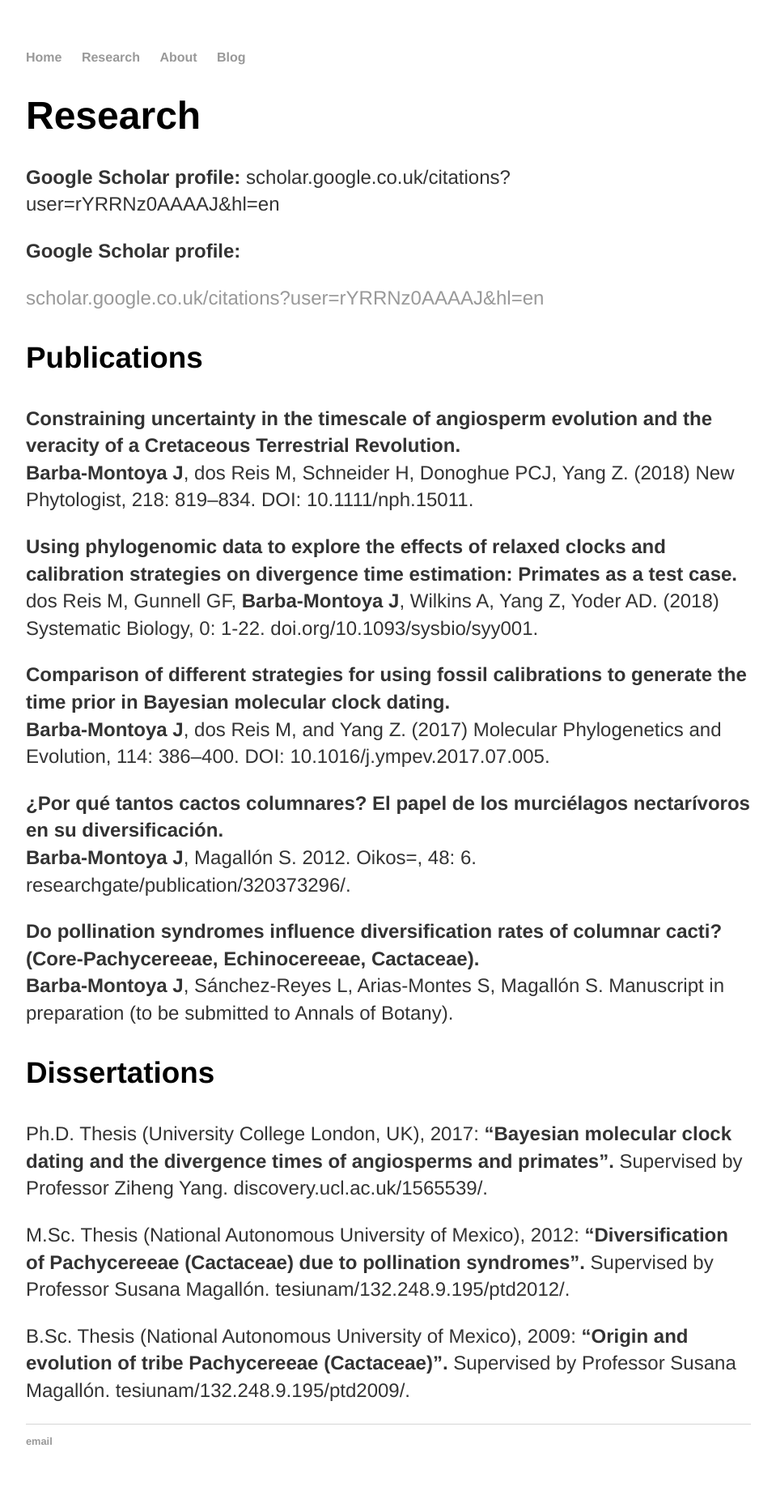
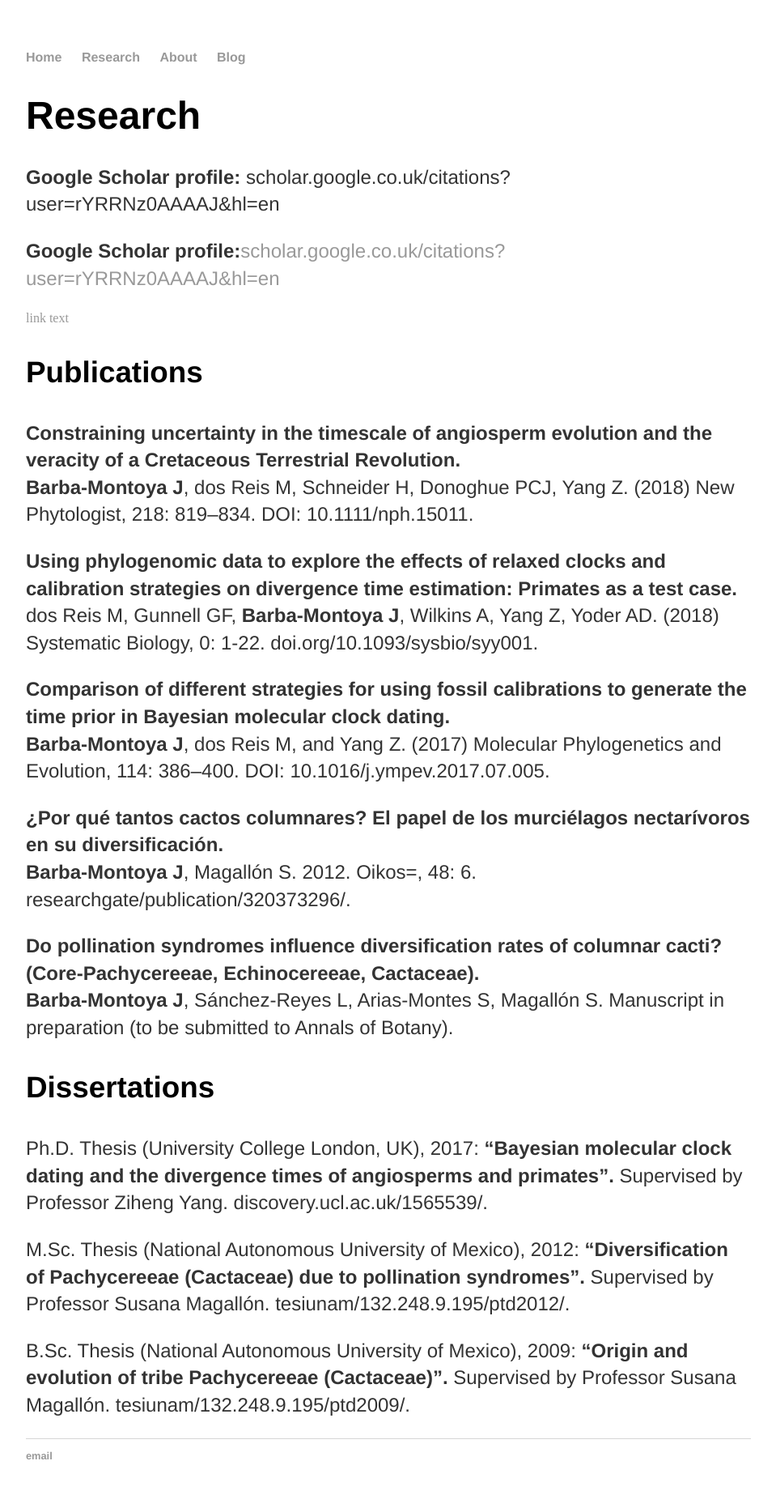
Before and after one commit to josebarbamontoya/josebarbamontoya.github.io, a Jekyll site: the page built from research/index.html, in a window 1280 px wide. Shown: the whole page at 81% size, without its empty margins (160-1119 px from the left). Built offline with Jekyll 4.4.1, drawn with Linux system fonts in a browser that asks for light colours.

Commit message:
Update index.html

```diff
--- a/research/index.html
+++ b/research/index.html
@@ -7,8 +7,8 @@ title: Jose Barba-Montoya
 					<h1>Research</h1>
 					<p><b>Google Scholar profile:</b> scholar.google.co.uk/citations?user=rYRRNz0AAAAJ&hl=en</p>
 
-		<p><b>Google Scholar profile:</b><a href="https://scholar.google.co.uk/citations?user=rYRRNz0AAAAJ&hl=en"><p>scholar.google.co.uk/citations?user=rYRRNz0AAAAJ&hl=en</a></p>
-
+		<p><b>Google Scholar profile:</b><a href="https://scholar.google.co.uk/citations?user=rYRRNz0AAAAJ&hl=en">scholar.google.co.uk/citations?user=rYRRNz0AAAAJ&hl=en</a></p>
+		<a href="url">link text</a>
 					<h3>Publications</h3>
 <p><b>Constraining uncertainty in the timescale of angiosperm evolution and the veracity of a Cretaceous Terrestrial Revolution.</b><br>
 <b>Barba-Montoya J</b>, dos Reis M, Schneider H, Donoghue PCJ, Yang Z. (2018) New Phytologist, 218: 819–834. DOI: 10.1111/nph.15011.
```
